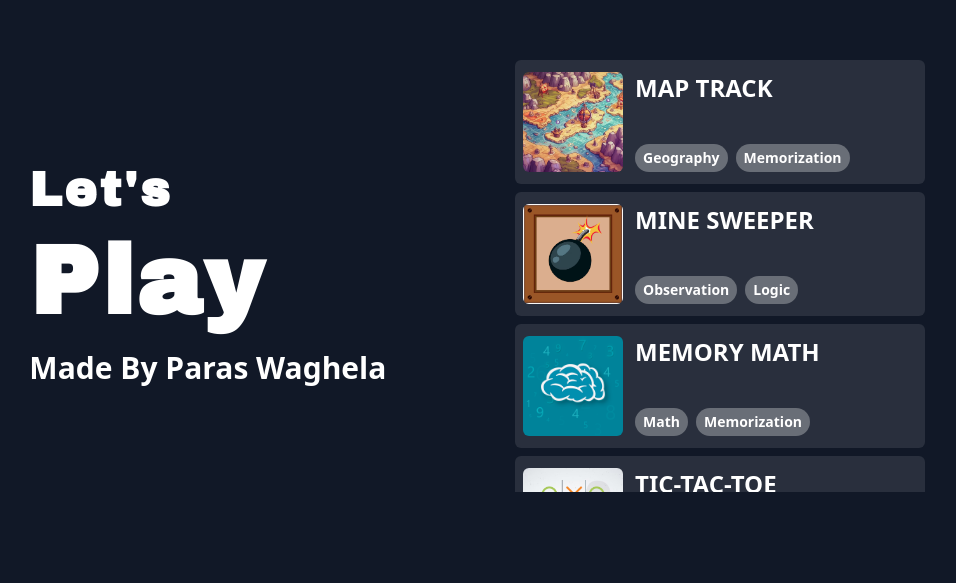
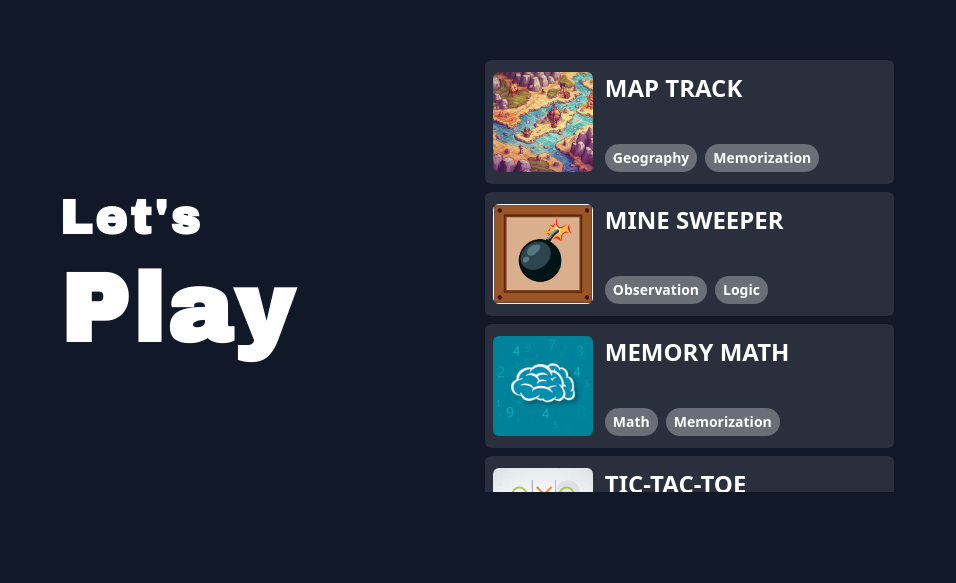
Before and after one commit to ParasWaghela07/Lets_play, a plain HTML site: page main.html in a window 1280 px wide. Shown: the part 124-707 px from the top of the page, without its empty margins (163-1119 px from the left). Drawn offline with nearby package versions, Linux system fonts and the light colour scheme.

Commit message:
Update main.html
jk

```diff
--- a/main.html
+++ b/main.html
@@ -60,7 +60,7 @@
             <div id="Text" class="flex flex-col gap-y-5 items-center lg:items-start w-full lg:w-fit">
                 <p class="text-3xl lg:text-5xl text-white font-bold archivo-black-regular">Let's</p>
                 <p class="text-5xl lg:text-8xl text-white font-bold archivo-black-regular">Play</p>
-                <p class="text-xl lg:text-3xl text-white font-semibold">Made By Paras Waghela</p>
+<!--                 <p class="text-xl lg:text-3xl text-white font-semibold">Made By Paras Waghela</p> -->
             </div>
 
             <!-- right -->
```
